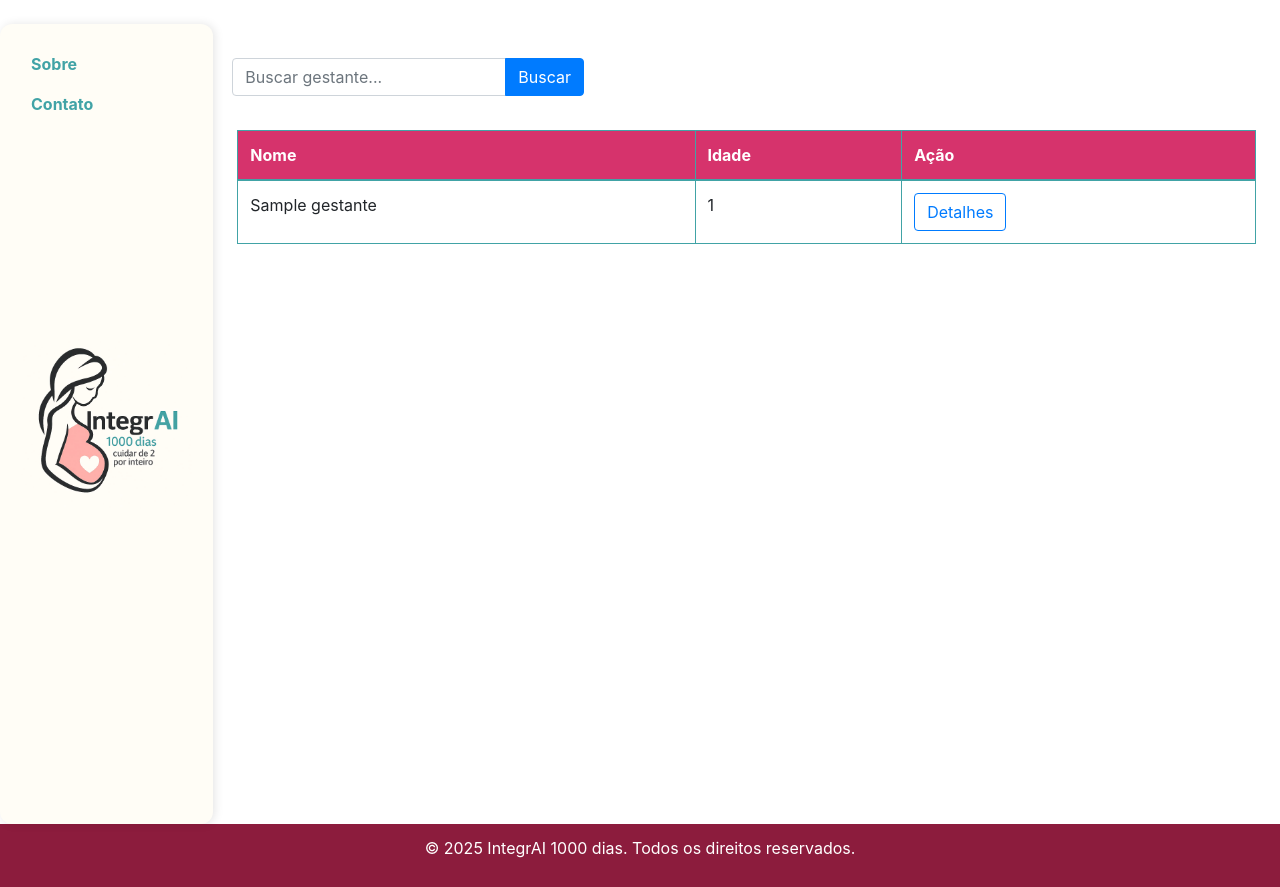
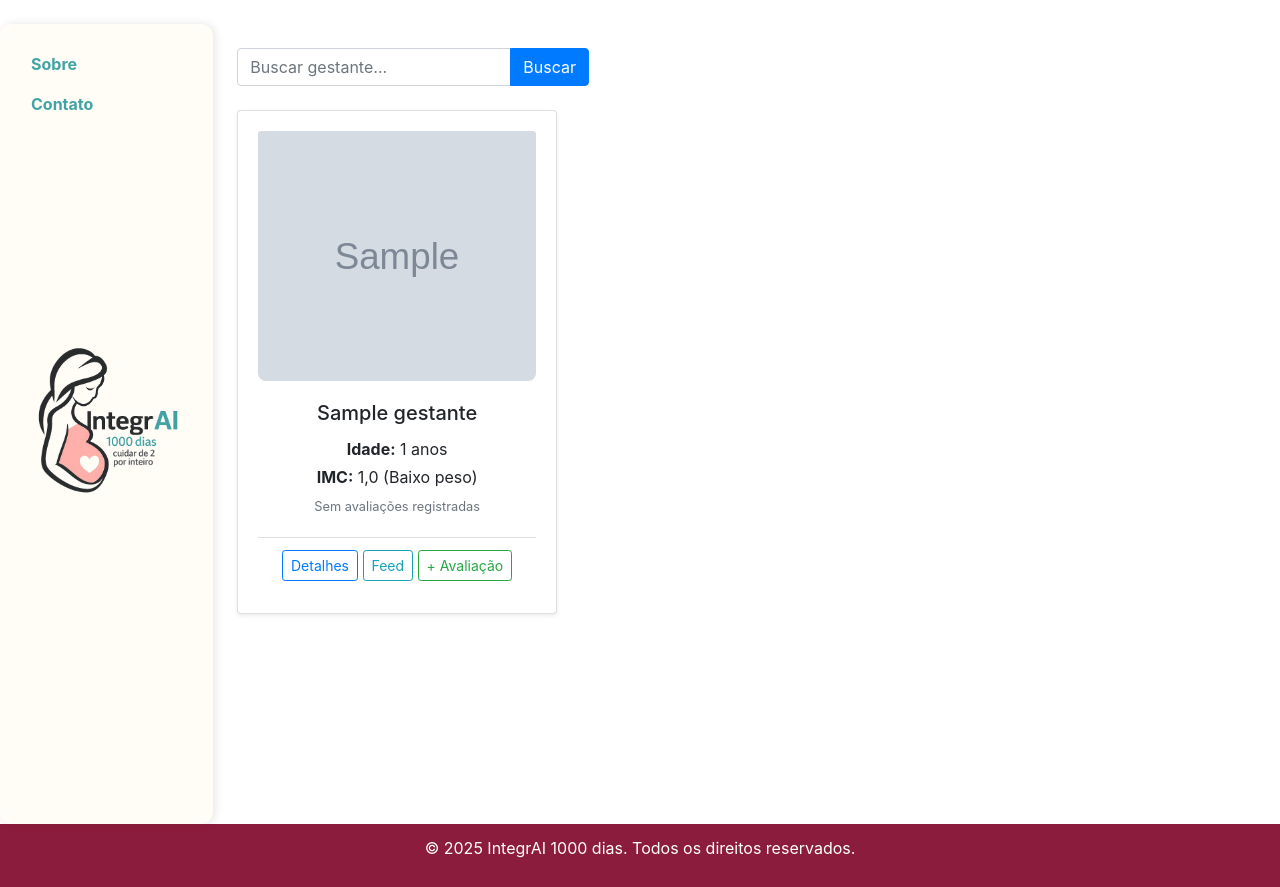
Before and after one commit to profsergiocosta/integrAI, a Django app: page / in a window 1280 px wide. Shown: the part 56-943 px from the top of the page. Run offline with Django 5.2, Linux system fonts and the light colour scheme; a user stored in the database is signed in; tables that the repository leaves empty hold one stand-in row (values such as "Sample post"); grey boxes marked "Sample" are stand-in pictures; data that the repository does not hold is empty; some libraries are stand-ins or nearby versions.

Commit message:
incluido links para  feed

```diff
--- a/django_app/apps/gestantes/urls.py
+++ b/django_app/apps/gestantes/urls.py
@@ -1,5 +1,5 @@
 from django.urls import path
-from apps.gestantes.views import index, lista_gestantes, gestante, buscar, nova_gestante, deletar_gestante, editar_gestante, avaliacao, detalhes_risco, chat, evolucao_riscos_gestante
+from apps.gestantes.views import index, lista_gestantes, gestante, buscar, nova_gestante, deletar_gestante, editar_gestante, avaliacao, detalhes_risco, chat, evolucao_riscos_gestante, timeline_orientacoes
 
 urlpatterns = [
         path('', index, name='index'),
@@ -20,6 +20,9 @@ urlpatterns = [
         path('gestante/<int:gestante_id>/risco/<str:risco>/', detalhes_risco, name='detalhes_risco'),
         #path('gestante/<int:gestante_id>/risco/<slug:slug>/', detalhes_risco, name='detalhes_risco'),
 
+        path('gestante/<int:gestante_id>/feed/', timeline_orientacoes, name='feed_gestante'),
+
+
         path('gestante/<int:gestante_id>/evolucao_riscos/', evolucao_riscos_gestante, name='evolucao_riscos'),
 
 
--- a/django_app/apps/gestantes/views.py
+++ b/django_app/apps/gestantes/views.py
@@ -308,3 +308,39 @@ def evolucao_riscos_gestante(request, gestante_id):
     }
     print (contexto)
     return render(request, 'gestantes/evolucao_riscos.html', contexto)
+
+
+
+
+def timeline_orientacoes(request, gestante_id):
+    # dados estáticos de exemplo
+    mensagens = [
+        {
+            "gestante_id": 1,
+            "nome": "Maria",
+            "tipo": "orientacao",
+            "mensagem": """Que tal usar o WhatsApp para fortalecer o vínculo com as gestantes?
+**Envie uma mensagem semanal** com dicas práticas:
+
+- *"Oi, Maria! Esta semana, que tal incluir uma fruta no lanche? Banana e maçã são ótimas opções!"*
+- *"Sabia que uma caminhada leve de 15 minutos ajuda na saúde da senhora e do bebê? Vamos tentar?"*
+- - *"Evite os enlatados e sucos de caixinha: prefira alimentos naturais. Conte comigo para dúvidas!"*""",
+            "data": "2025-05-22"
+        },
+        {
+            "gestante_id": 1,
+            "nome": "Maria",
+            "tipo": "dica",
+            "mensagem": """Inclua sempre uma pergunta no final das mensagens, como
+*"O que achou da dica?"*, para estimular a interação.
+
+✊ **Você faz a diferença!** Cada orientação simples pode transformar realidades. Vamos juntos?""",
+            "data": "2025-05-22"
+        }
+    ]
+
+    # filtra as mensagens pela gestante_id
+    orientacoes = [m for m in mensagens if m['gestante_id'] == gestante_id]
+
+    context = {"orientacoes": orientacoes, "gestante_id": gestante_id}
+    return render(request, "gestantes/feed.html", context)
--- a/django_app/templates/gestantes/index.html
+++ b/django_app/templates/gestantes/index.html
@@ -42,8 +42,8 @@
 {% endif %}
 
 <!-- Filtro de busca -->
-<div class="row">
-    <div class="col-12 mb-4" style="padding: 10px">
+<div class="row mb-4">
+    <div class="col-12">
         <form action="{% url 'buscar' %}" method="GET" class="form-inline">
             <div class="input-group">
                 <input type="text" name="buscar" placeholder="Buscar gestante..." class="form-control" required>
@@ -55,36 +55,37 @@
     </div>
 </div>
 
-<!-- Tabela de gestantes -->
+{% if cards %}
 <div class="row">
-    <div class="col-12 mb-4">
-        {% if cards %}
-        <table class="table table-bordered">
-            <thead>
-                <tr>
-                    <th scope="col">Nome</th>
-                    <th scope="col">Idade</th>
-                    <th scope="col">Ação</th>
-                </tr>
-            </thead>
-            <tbody>
-                {% for gestante in cards %}
-                <tr onclick="window.location.href='{% url 'gestante' gestante.id %}';">
-                    <td>{{ gestante.nome }}</td>
-                    <td>{{ gestante.idade }}</td>
-                    <td>
-                        <a href="{% url 'gestante' gestante.id %}" class="btn btn-outline-primary">Detalhes</a>
-                    </td>
-                </tr>
-                {% endfor %}
-            </tbody>
-        </table>
-        {% else %}
-        <div class="imagem__texto">
-            <p>Ainda não tem gestante cadastrada</p>
+    {% for gestante in cards %}
+    <div class="col-md-6 col-lg-4 mb-4">
+        <div class="card h-100 shadow-sm">
+            {% if gestante.foto %}
+            <img src="{{ gestante.foto.url }}" class="card-img-top" alt="Foto de {{ gestante.nome }}" style="height: 250px; object-fit: cover;">
+            {% endif %}
+            <div class="card-body">
+                <h5 class="card-title">{{ gestante.nome }}</h5>
+                <p class="card-text mb-1"><strong>Idade:</strong> {{ gestante.idade }} anos</p>
+                <p class="card-text mb-1"><strong>IMC:</strong> {{ gestante.imc }} ({{ gestante.imc_classificacao }})</p>
+                {% if gestante.questionarios.last %}
+                    <p class="card-text text-muted"><small>Última avaliação: {{ gestante.questionarios.last.data_aplicacao|date:"d/m/Y" }}</small></p>
+                {% else %}
+                    <p class="card-text text-muted"><small>Sem avaliações registradas</small></p>
+                {% endif %}
+            </div>
+            <div class="card-footer bg-white">
+                <a href="{% url 'gestante' gestante.id %}" class="btn btn-outline-primary btn-sm">Detalhes</a>
+                <a href="{% url 'feed_gestante' gestante.id %}" class="btn btn-outline-info btn-sm">Feed</a>
+                <a href="{% url 'questionario' gestante.id %}" class="btn btn-outline-success btn-sm">+ Avaliação</a>
+            </div>
         </div>
-        {% endif %}
     </div>
+    {% endfor %}
 </div>
+{% else %}
+    <div class="text-center">
+        <p class="text-muted">Ainda não há gestantes cadastradas.</p>
+    </div>
+{% endif %}
 
 {% endblock %}
```
Also changed, not shown: django_app/templates/gestantes/feed.html (added, +36 -0 lines), django_app/templates/gestantes/lista_gestantes_car.html (renamed from django_app/templates/gestantes/lista_gestantes_card.html, +2 -6 lines).
